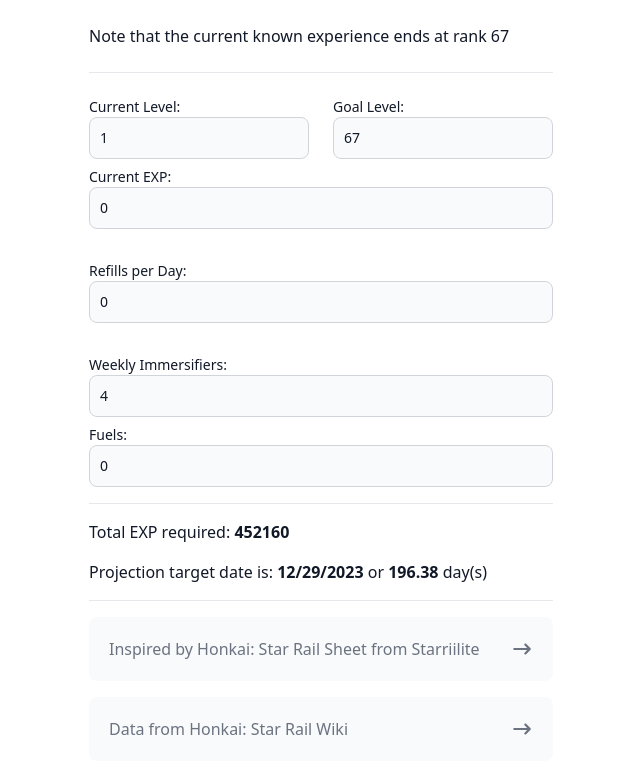
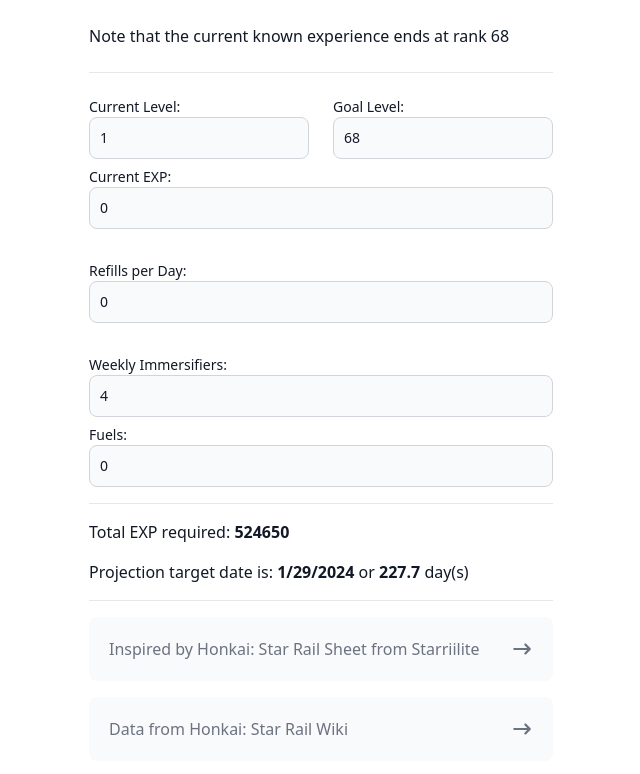
Before and after one commit to nlr/trailblazer-level, a React (Vite) app: page / in a window 1280 px wide. Shown: the top 774 px of the page, without its empty margins (319-959 px from the left). Built offline with nearby package versions, Linux system fonts and the light colour scheme.

Commit message:
Update levels data (#1)
* Update levels data

* Update max level

```diff
--- a/src/App.tsx
+++ b/src/App.tsx
@@ -3,7 +3,7 @@ import { levels, dailyActivityExp, powerRefill, getDateAfter } from "./calc";
 import { Analytics } from "@vercel/analytics/react";
 import "./App.css";
 
-const MAX_LEVEL = 67;
+const MAX_LEVEL = 68;
 const dailyPower = 240;
 
 const initialValues = {
--- a/src/calc.ts
+++ b/src/calc.ts
@@ -72,7 +72,7 @@ export const levels: {
   65: { exp: 26630, totalExp: 318280, equilibriumLevel: 6 },
   66: { exp: 65070, totalExp: 383350, equilibriumLevel: 6 },
   67: { exp: 68810, totalExp: 452160, equilibriumLevel: 6 },
-  //   68: { exp: 0, totalExp: 0, equilibriumLevel: 6 },
+  68: { exp: 72490, totalExp: 524650, equilibriumLevel: 6 },
   //   69: { exp: 0, totalExp: 0, equilibriumLevel: 6 },
   //   70: { exp: 0, totalExp: 0, equilibriumLevel: 6 },
 };
```
